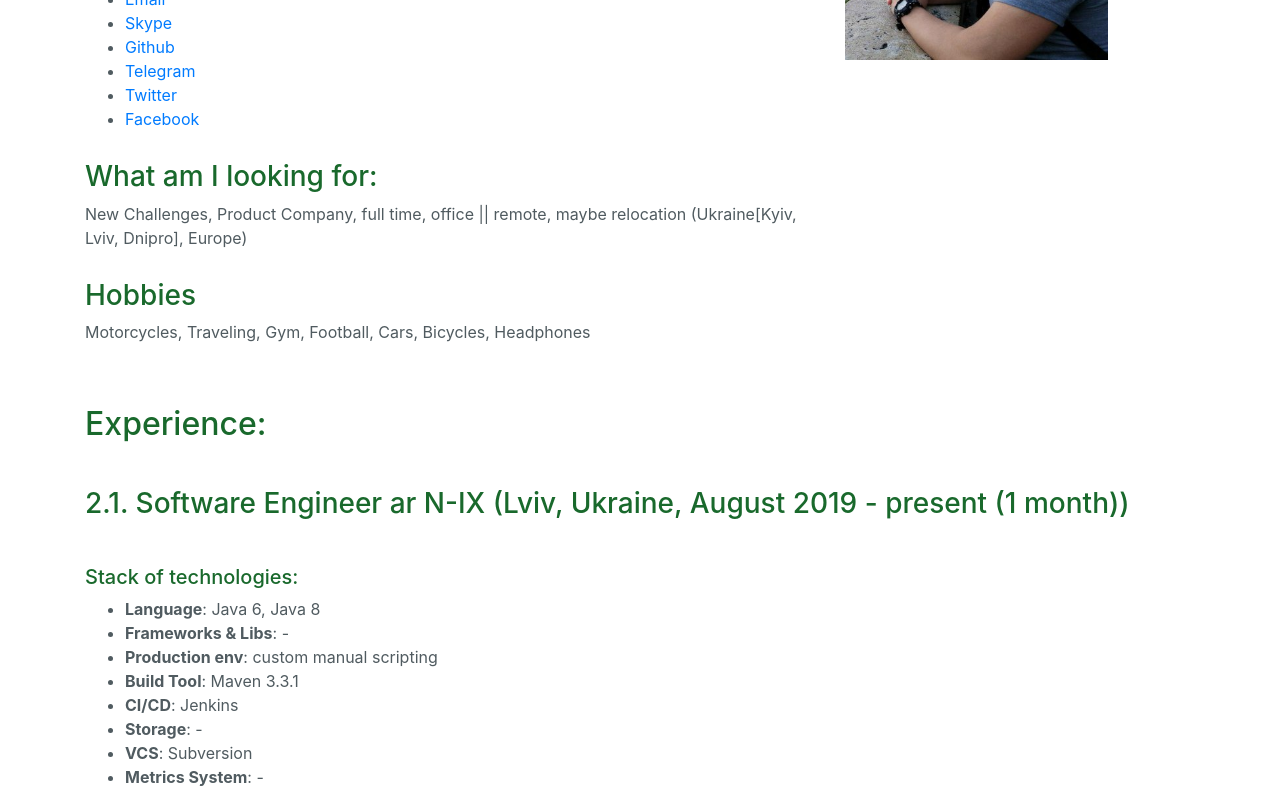
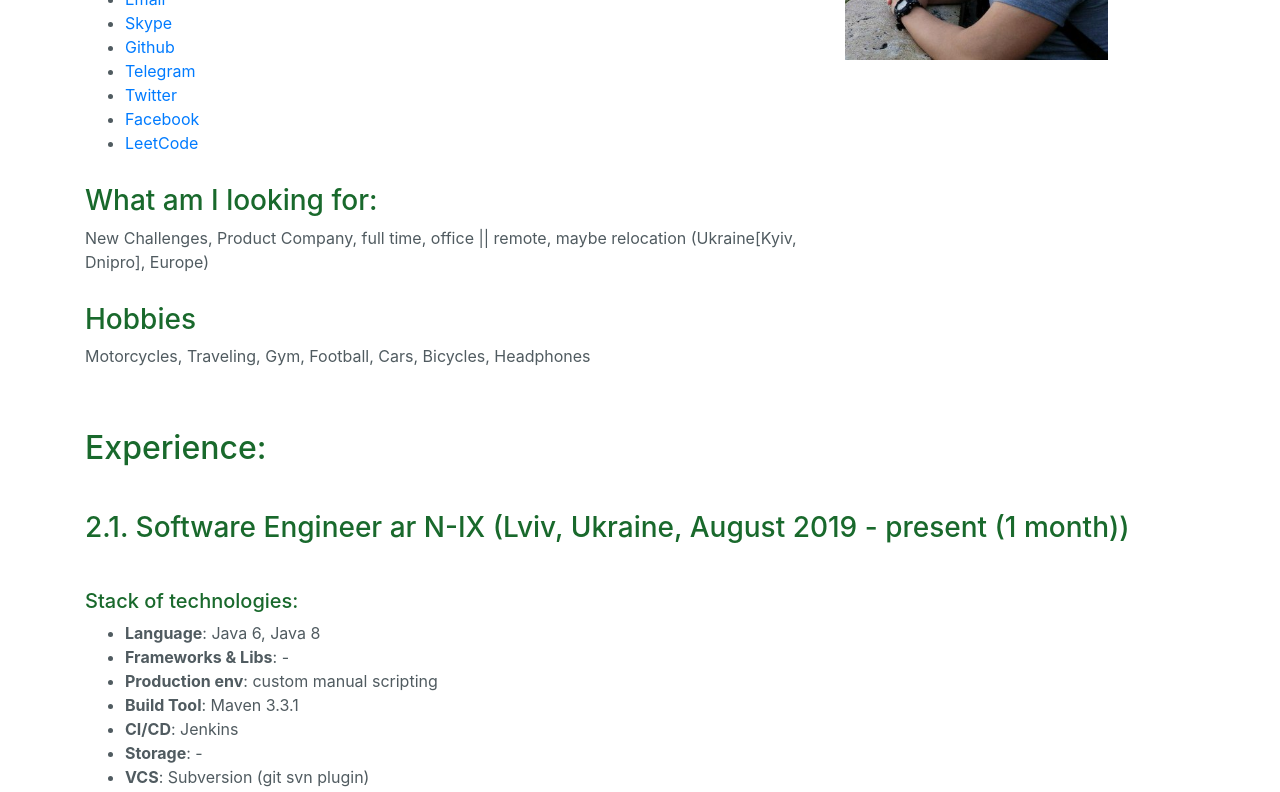
Before and after one commit to DimkaGorhover/dimkagorhover.github.io, a React (Create React App) app: page / in a window 1280 px wide. Shown: the part 380-1172 px from the top of the page. Built offline with nearby package versions, Linux system fonts and the light colour scheme.

Commit message:
add link to leetcode

```diff
--- a/src/components/About.js
+++ b/src/components/About.js
@@ -1,11 +1,9 @@
-import React, {Component} from 'react';
+import React from 'react';
 import moment from "moment"; // TODO: replace moment.js by date-fns (https://date-fns.org)
 import {Contacts} from "./Contacts";
 import {contacts} from "../cv_data";
 
-export default class About extends Component {
-
-    render() {
+export const About = () => {
     const currentTime = moment();
     const firstDay = moment([2012, 2-1, 28]);
     const years_of_exp = (currentTime.diff(firstDay, 'years')) + "+";
@@ -21,7 +19,7 @@ export default class About extends Component {
 
                 <h3>What am I looking for:</h3>
                 <p>
-                        New Challenges, Product Company, full time, office || remote, maybe relocation (Ukraine[Kyiv, Lviv, Dnipro], Europe)
+                    New Challenges, Product Company, full time, office || remote, maybe relocation (Ukraine[Kyiv, Dnipro], Europe)
                 </p>
 
                 <h3>Hobbies</h3>
@@ -32,5 +30,4 @@ export default class About extends Component {
             </div>
         </div>
     )
-    }
-}
+};
--- a/src/components/App.js
+++ b/src/components/App.js
@@ -1,5 +1,5 @@
 import React from 'react';
-import About from "./About";
+import {About} from "./About";
 import {Experience} from "./Experience";
 import {Col, Container, Row} from 'react-bootstrap';
 
--- a/src/cv_data.js
+++ b/src/cv_data.js
@@ -6,7 +6,8 @@ export const contacts = [
     {name: "Github", link: "https://github.com/DimkaGorhover"},
     {name: "Telegram", link: "https://t.me/hdmytro"},
     {name: "Twitter", link: "https://twitter.com/dghover"},
-    {name: "Facebook", link: "https://www.facebook.com/dmitriy.gorhover"}
+    {name: "Facebook", link: "https://www.facebook.com/dmitriy.gorhover"},
+    {name: "LeetCode", link: "https://leetcode.com/dimkagorhover/"}
 ];
 
 export const experiences = [
@@ -26,7 +27,7 @@ export const experiences = [
             build_tool: "Maven 3.3.1",
             ci_cd: "Jenkins",
             storage: "-",
-            vcs: "Subversion",
+            vcs: "Subversion (git svn plugin)",
             metrics: "-"
         }
     },
```
Also changed, not shown: 1 other file (tests, documents, lock files or other folders). Lines whose indentation alone changed are shown as unchanged.
